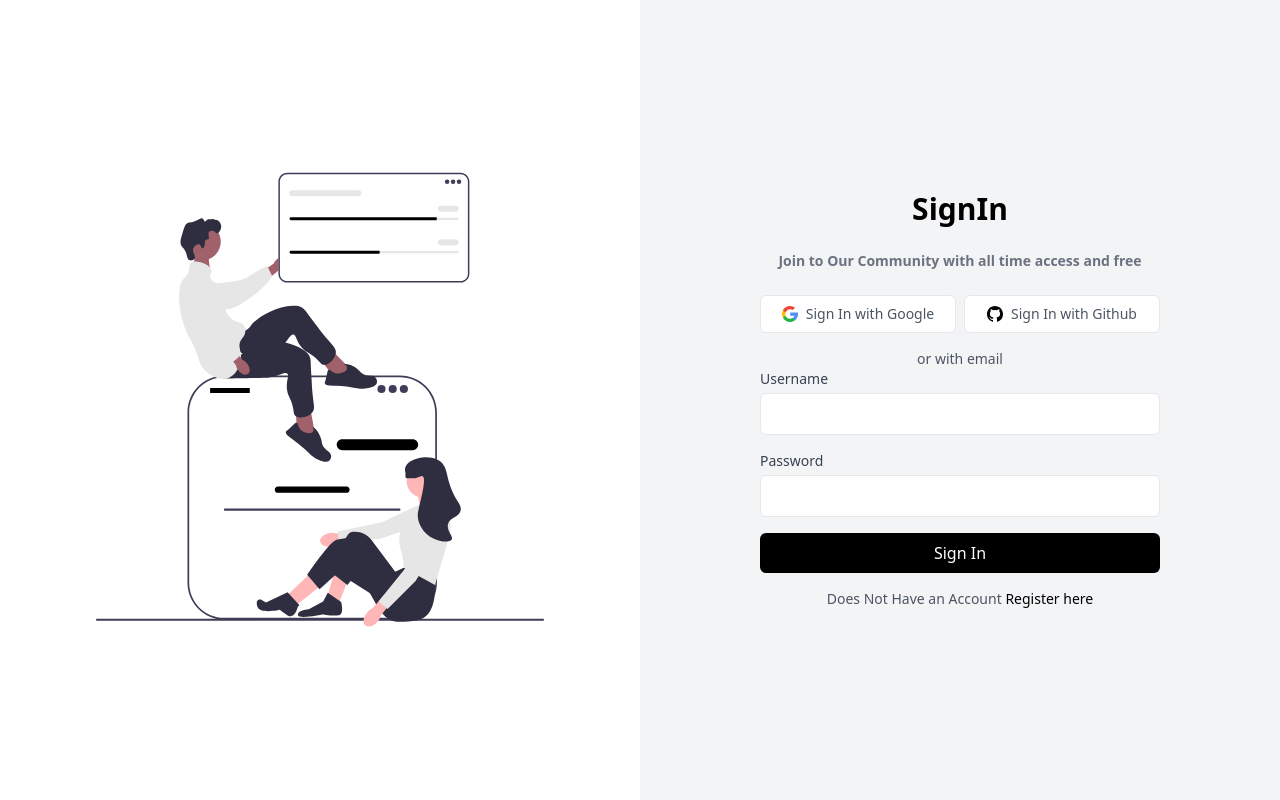
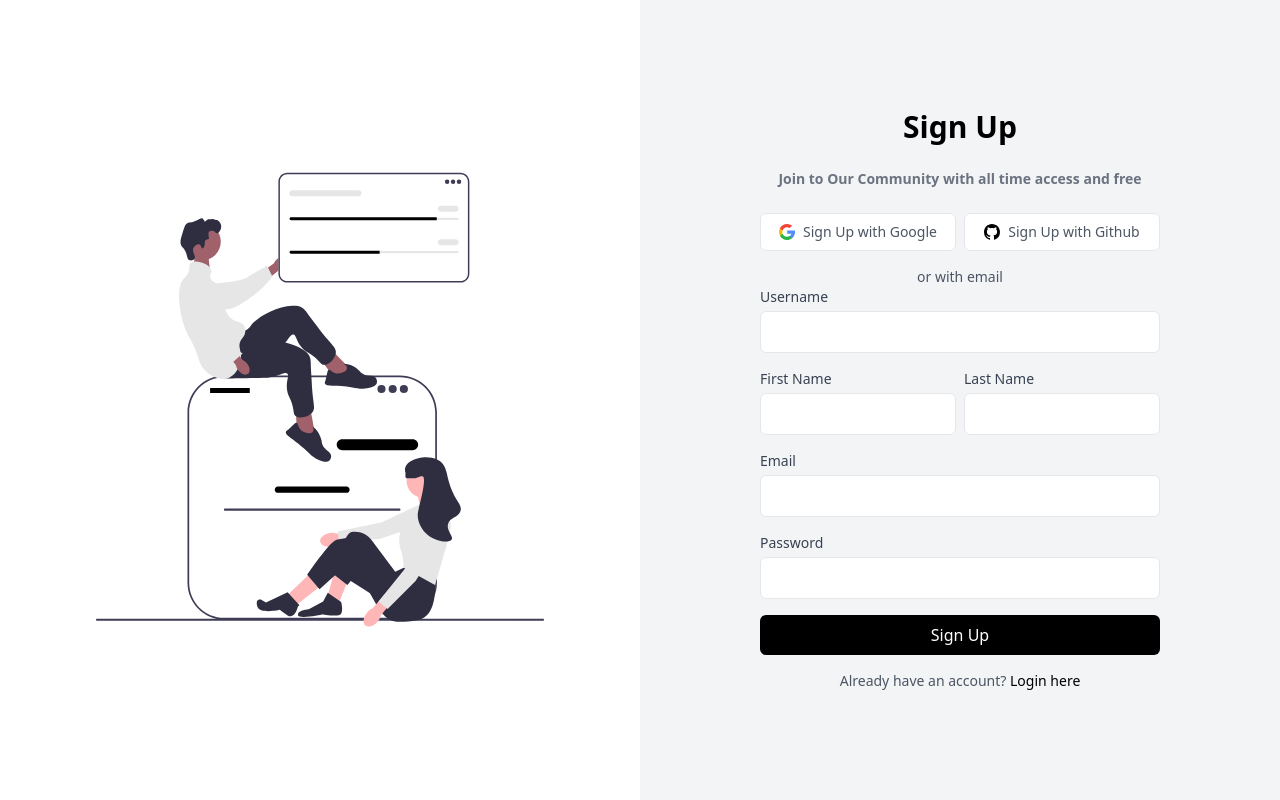
Before and after one commit to Deepesh3104/Brain-Tumor-webapps, a Flask app: page /register in a window 1280 px wide. Run offline with Flask 3, Linux system fonts and the light colour scheme.

Commit message:
update login

```diff
--- a/main.py
+++ b/main.py
@@ -199,9 +199,12 @@ def logout():
     session.pop("user_id", None)
     return render_template("login1.html")
 
+from flask import redirect, url_for
+
 @app.route("/register", methods=["GET", "POST"])
 def register():
     if request.method == "POST":
+        username = request.form["username"]
         firstname = request.form["Firstname"]
         lastname = request.form["Lastname"]
         email = request.form["Email"]
@@ -210,7 +213,7 @@ def register():
 
         existing_user = collection.find_one({"email": email})
         if existing_user:
-            return render_template("login1.html", error="Email already exists")
+            return render_template("register.html", error="Email already exists")
         hashed_password = bcrypt.hashpw(password.encode("utf-8"), bcrypt.gensalt())
         user_data = {
             "firstname": firstname,
@@ -220,9 +223,11 @@ def register():
         }
         collection.insert_one(user_data)
 
-        return redirect(url_for("login"))
+        # Redirect to the login page after successful registration
+        return redirect(url_for("login1"))
 
-    return render_template("login1.html")
+    return render_template("register.html")
+
 
 @app.route("/dashboard")
 def dashboard():
--- a/templates/index.html
+++ b/templates/index.html
@@ -81,7 +81,7 @@
             :class="{'hidden':!navbarOpen,'flex':navbarOpen}"
           >
             <a
-              href="./templates/register.html"
+              href="./register"
               class="px-6 py-4 bg-blue-500 text-white font-semibold text-lg rounded-xl hover:bg-blue-700 transition ease-in-out duration-500 mb-5 md:mb-0"
               >Signup</a
             >
--- a/templates/login1.html
+++ b/templates/login1.html
@@ -350,14 +350,14 @@
               <!-- Your form elements go here -->
               <div>
                 <label
-                  for="username"
+                  for="email"
                   class="block text-sm font-medium text-gray-700"
-                  >Username</label
+                  >Email</label
                 >
                 <input
                   type="text"
-                  id="username"
-                  name="username"
+                  id="email"
+                  name="email"
                   class="mt-1 p-2 w-full border rounded-md focus:border-gray-200 focus:outline-none focus:ring-2 focus:ring-offset-2 focus:ring-gray-300 transition-colors duration-300"
                 />
               </div>
--- a/templates/register.html
+++ b/templates/register.html
@@ -8,10 +8,10 @@
       rel="stylesheet"
     />
 
-    <title></title>
+    <title>Register</title>
   </head>
   <body>
-    // header
+    <!-- // header -->
 
     <section>
       <!-- component -->
@@ -344,6 +344,7 @@
             </div>
             <form action="#" method="POST" class="space-y-4">
               <!-- Your form elements go here -->
+
               <div>
                 <label
                   for="username"
@@ -357,6 +358,36 @@
                   class="mt-1 p-2 w-full border rounded-md focus:border-gray-200 focus:outline-none focus:ring-2 focus:ring-offset-2 focus:ring-gray-300 transition-colors duration-300"
                 />
               </div>
+              <div class="flex">
+                <div class="mr-2 flex-1">
+                  <label
+                    for="first_name"
+                    class="block text-sm font-medium text-gray-700"
+                    nam
+                    >First Name</label
+                  >
+                  <input
+                    type="text"
+                    id="first_name"
+                    name="Firstname"
+                    class="mt-1 p-2 w-full border rounded-md focus:border-gray-200 focus:outline-none focus:ring-2 focus:ring-offset-2 focus:ring-gray-300 transition-colors duration-300"
+                  />
+                </div>
+                <div class="flex-1">
+                  <label
+                    for="last_name"
+                    class="block text-sm font-medium text-gray-700"
+                    >Last Name</label
+                  >
+                  <input
+                    type="text"
+                    id="last_name"
+                    name="Lastname"
+                    class="mt-1 p-2 w-full border rounded-md focus:border-gray-200 focus:outline-none focus:ring-2 focus:ring-offset-2 focus:ring-gray-300 transition-colors duration-300"
+                  />
+                </div>
+              </div>
+
               <div>
                 <label
                   for="email"
@@ -366,10 +397,11 @@
                 <input
                   type="text"
                   id="email"
-                  name="email"
+                  name="Email"
                   class="mt-1 p-2 w-full border rounded-md focus:border-gray-200 focus:outline-none focus:ring-2 focus:ring-offset-2 focus:ring-gray-300 transition-colors duration-300"
                 />
               </div>
+
               <div>
                 <label
                   for="password"
@@ -379,7 +411,7 @@
                 <input
                   type="password"
                   id="password"
-                  name="password"
+                  name="Password"
                   class="mt-1 p-2 w-full border rounded-md focus:border-gray-200 focus:outline-none focus:ring-2 focus:ring-offset-2 focus:ring-gray-300 transition-colors duration-300"
                 />
               </div>
@@ -395,7 +427,9 @@
             <div class="mt-4 text-sm text-gray-600 text-center">
               <p>
                 Already have an account?
-                <a href="#" class="text-black hover:underline">Login here</a>
+                <a href="./login1" class="text-black hover:underline"
+                  >Login here</a
+                >
               </p>
             </div>
           </div>
```
